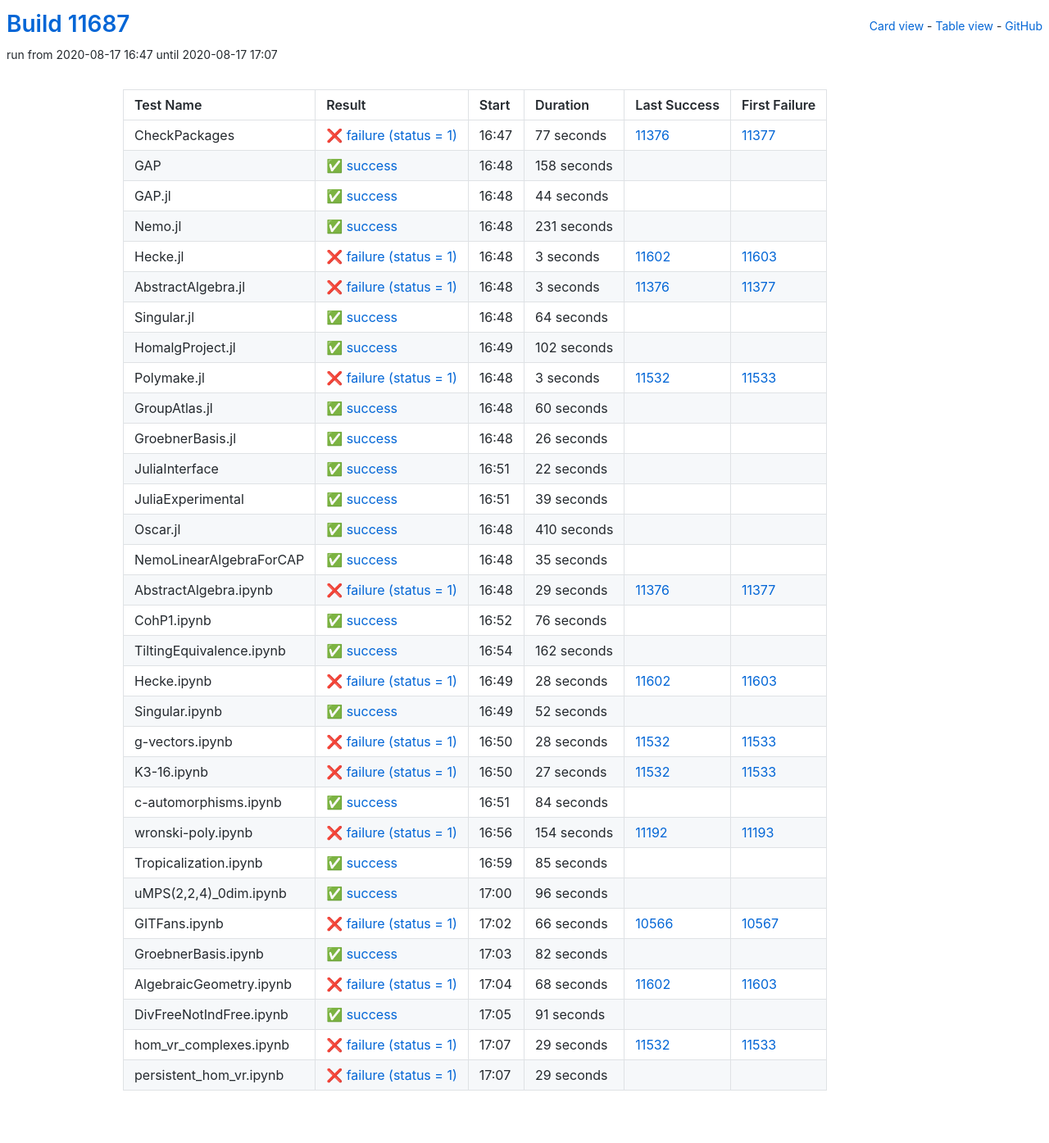
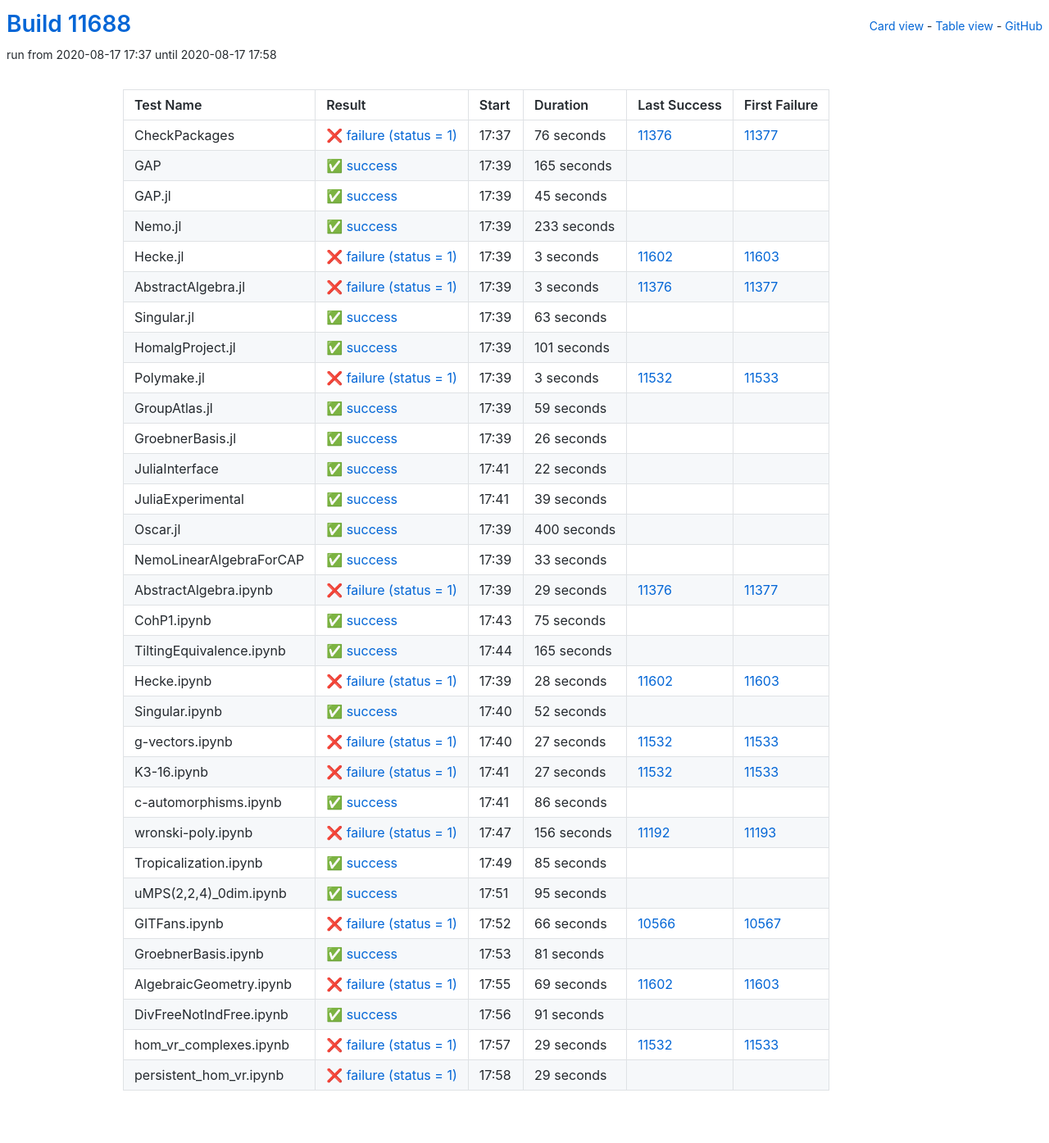
Before and after one commit to oscar-system/oscar-ci-status, a Jekyll site: the page built from table.html, in a window 1280 px wide. Shown: the whole page at 82% size. Built offline with Jekyll 4.4.1, drawn with Linux system fonts in a browser that asks for light colours.

Commit message:
Build #11688

```diff
--- a/_data/ci.yml
+++ b/_data/ci.yml
@@ -1,6 +1,6 @@
 ---
-build: 11687
-build_url: https://oscarci.mathematik.uni-kl.de/job/oscar/11687/
+build: 11688
+build_url: https://oscarci.mathematik.uni-kl.de/job/oscar/11688/
 job: oscar
 organization: oscar-system
 repo: oscar-ci-status
@@ -8,56 +8,56 @@
 tests:
 - name: CheckPackages
   id: checkpackages
-  log: https://oscarci.mathematik.uni-kl.de/job/oscar/11687/artifact/logs/build-11687/CheckPackages.log
-  start: 2020-08-17 16:47
+  log: https://oscarci.mathematik.uni-kl.de/job/oscar/11688/artifact/logs/build-11688/CheckPackages.log
+  start: 2020-08-17 17:37
   success: false
   exitcode: 1
   status: failure
-  duration: 77
+  duration: 76
   last_success: 11376
   last_success_url: https://oscarci.mathematik.uni-kl.de/job/oscar/11376/
   first_failure: 11377
   first_failure_url: https://oscarci.mathematik.uni-kl.de/job/oscar/11377/
 - name: GAP
   id: gap
-  log: https://oscarci.mathematik.uni-kl.de/job/oscar/11687/artifact/logs/build-11687/GAP.log
-  start: 2020-08-17 16:48
+  log: https://oscarci.mathematik.uni-kl.de/job/oscar/11688/artifact/logs/build-11688/GAP.log
+  start: 2020-08-17 17:39
   success: true
   exitcode: 0
   status: success
-  duration: 158
+  duration: 165
   last_success: false
   last_success_url:
   first_failure: false
   first_failure_url:
 - name: GAP.jl
   id: gap-jl
-  log: https://oscarci.mathematik.uni-kl.de/job/oscar/11687/artifact/logs/build-11687/GAP.jl.log
-  start: 2020-08-17 16:48
+  log: https://oscarci.mathematik.uni-kl.de/job/oscar/11688/artifact/logs/build-11688/GAP.jl.log
+  start: 2020-08-17 17:39
   success: true
   exitcode: 0
   status: success
-  duration: 44
+  duration: 45
   last_success: false
   last_success_url:
   first_failure: false
   first_failure_url:
 - name: Nemo.jl
   id: nemo-jl
-  log: https://oscarci.mathematik.uni-kl.de/job/oscar/11687/artifact/logs/build-11687/Nemo.jl.log
-  start: 2020-08-17 16:48
+  log: https://oscarci.mathematik.uni-kl.de/job/oscar/11688/artifact/logs/build-11688/Nemo.jl.log
+  start: 2020-08-17 17:39
   success: true
   exitcode: 0
   status: success
-  duration: 231
+  duration: 233
   last_success: false
   last_success_url:
   first_failure: false
   first_failure_url:
 - name: Hecke.jl
   id: hecke-jl
-  log: https://oscarci.mathematik.uni-kl.de/job/oscar/11687/artifact/logs/build-11687/Hecke.jl.log
-  start: 2020-08-17 16:48
+  log: https://oscarci.mathematik.uni-kl.de/job/oscar/11688/artifact/logs/build-11688/Hecke.jl.log
+  start: 2020-08-17 17:39
   success: false
   exitcode: 1
   status: failure
@@ -68,8 +68,8 @@
   first_failure_url: https://oscarci.mathematik.uni-kl.de/job/oscar/11603/
 - name: AbstractAlgebra.jl
   id: abstractalgebra-jl
-  log: https://oscarci.mathematik.uni-kl.de/job/oscar/11687/artifact/logs/build-11687/AbstractAlgebra.jl.log
-  start: 2020-08-17 16:48
+  log: https://oscarci.mathematik.uni-kl.de/job/oscar/11688/artifact/logs/build-11688/AbstractAlgebra.jl.log
+  start: 2020-08-17 17:39
   success: false
   exitcode: 1
   status: failure
@@ -80,32 +80,32 @@
   first_failure_url: https://oscarci.mathematik.uni-kl.de/job/oscar/11377/
 - name: Singular.jl
   id: singular-jl
-  log: https://oscarci.mathematik.uni-kl.de/job/oscar/11687/artifact/logs/build-11687/Singular.jl.log
-  start: 2020-08-17 16:48
+  log: https://oscarci.mathematik.uni-kl.de/job/oscar/11688/artifact/logs/build-11688/Singular.jl.log
+  start: 2020-08-17 17:39
   success: true
   exitcode: 0
   status: success
-  duration: 64
+  duration: 63
   last_success: false
   last_success_url:
   first_failure: false
   first_failure_url:
 - name: HomalgProject.jl
   id: homalgproject-jl
-  log: https://oscarci.mathematik.uni-kl.de/job/oscar/11687/artifact/logs/build-11687/HomalgProject.jl.log
-  start: 2020-08-17 16:49
+  log: https://oscarci.mathematik.uni-kl.de/job/oscar/11688/artifact/logs/build-11688/HomalgProject.jl.log
+  start: 2020-08-17 17:39
   success: true
   exitcode: 0
   status: success
-  duration: 102
+  duration: 101
   last_success: false
   last_success_url:
   first_failure: false
   first_failure_url:
 - name: Polymake.jl
   id: polymake-jl
-  log: https://oscarci.mathematik.uni-kl.de/job/oscar/11687/artifact/logs/build-11687/Polymake.jl.log
-  start: 2020-08-17 16:48
+  log: https://oscarci.mathematik.uni-kl.de/job/oscar/11688/artifact/logs/build-11688/Polymake.jl.log
+  start: 2020-08-17 17:39
   success: false
   exitcode: 1
   status: failure
@@ -116,20 +116,20 @@
   first_failure_url: https://oscarci.mathematik.uni-kl.de/job/oscar/11533/
 - name: GroupAtlas.jl
   id: groupatlas-jl
-  log: https://oscarci.mathematik.uni-kl.de/job/oscar/11687/artifact/logs/build-11687/GroupAtlas.jl.log
-  start: 2020-08-17 16:48
+  log: https://oscarci.mathematik.uni-kl.de/job/oscar/11688/artifact/logs/build-11688/GroupAtlas.jl.log
+  start: 2020-08-17 17:39
   success: true
   exitcode: 0
   status: success
-  duration: 60
+  duration: 59
   last_success: false
   last_success_url:
   first_failure: false
   first_failure_url:
 - name: GroebnerBasis.jl
   id: groebnerbasis-jl
-  log: https://oscarci.mathematik.uni-kl.de/job/oscar/11687/artifact/logs/build-11687/GroebnerBasis.jl.log
-  start: 2020-08-17 16:48
+  log: https://oscarci.mathematik.uni-kl.de/job/oscar/11688/artifact/logs/build-11688/GroebnerBasis.jl.log
+  start: 2020-08-17 17:39
   success: true
   exitcode: 0
   status: success
@@ -140,8 +140,8 @@
   first_failure_url:
 - name: JuliaInterface
   id: juliainterface
-  log: https://oscarci.mathematik.uni-kl.de/job/oscar/11687/artifact/logs/build-11687/JuliaInterface.log
-  start: 2020-08-17 16:51
+  log: https://oscarci.mathematik.uni-kl.de/job/oscar/11688/artifact/logs/build-11688/JuliaInterface.log
+  start: 2020-08-17 17:41
   success: true
   exitcode: 0
   status: success
@@ -152,8 +152,8 @@
   first_failure_url:
 - name: JuliaExperimental
   id: juliaexperimental
-  log: https://oscarci.mathematik.uni-kl.de/job/oscar/11687/artifact/logs/build-11687/JuliaExperimental.log
-  start: 2020-08-17 16:51
+  log: https://oscarci.mathematik.uni-kl.de/job/oscar/11688/artifact/logs/build-11688/JuliaExperimental.log
+  start: 2020-08-17 17:41
   success: true
   exitcode: 0
   status: success
@@ -164,32 +164,32 @@
   first_failure_url:
 - name: Oscar.jl
   id: oscar-jl
-  log: https://oscarci.mathematik.uni-kl.de/job/oscar/11687/artifact/logs/build-11687/Oscar.jl.log
-  start: 2020-08-17 16:48
+  log: https://oscarci.mathematik.uni-kl.de/job/oscar/11688/artifact/logs/build-11688/Oscar.jl.log
+  start: 2020-08-17 17:39
   success: true
   exitcode: 0
   status: success
-  duration: 410
+  duration: 400
   last_success: false
   last_success_url:
   first_failure: false
   first_failure_url:
 - name: NemoLinearAlgebraForCAP
   id: nemolinearalgebraforcap
-  log: https://oscarci.mathematik.uni-kl.de/job/oscar/11687/artifact/logs/build-11687/NemoLinearAlgebraForCAP.log
-  start: 2020-08-17 16:48
+  log: https://oscarci.mathematik.uni-kl.de/job/oscar/11688/artifact/logs/build-11688/NemoLinearAlgebraForCAP.log
+  start: 2020-08-17 17:39
   success: true
   exitcode: 0
   status: success
-  duration: 35
+  duration: 33
   last_success: false
   last_success_url:
   first_failure: false
   first_failure_url:
 - name: AbstractAlgebra.ipynb
   id: abstractalgebra-ipynb
-  log: https://oscarci.mathematik.uni-kl.de/job/oscar/11687/artifact/logs/build-11687/AbstractAlgebra.ipynb.log
-  start: 2020-08-17 16:48
+  log: https://oscarci.mathematik.uni-kl.de/job/oscar/11688/artifact/logs/build-11688/AbstractAlgebra.ipynb.log
+  start: 2020-08-17 17:39
   success: false
   exitcode: 1
   status: failure
@@ -200,32 +200,32 @@
   first_failure_url: https://oscarci.mathematik.uni-kl.de/job/oscar/11377/
 - name: CohP1.ipynb
   id: cohp1-ipynb
-  log: https://oscarci.mathematik.uni-kl.de/job/oscar/11687/artifact/logs/build-11687/CohP1.ipynb.log
-  start: 2020-08-17 16:52
+  log: https://oscarci.mathematik.uni-kl.de/job/oscar/11688/artifact/logs/build-11688/CohP1.ipynb.log
+  start: 2020-08-17 17:43
   success: true
   exitcode: 0
   status: success
-  duration: 76
+  duration: 75
   last_success: false
   last_success_url:
   first_failure: false
   first_failure_url:
 - name: TiltingEquivalence.ipynb
   id: tiltingequivalence-ipynb
-  log: https://oscarci.mathematik.uni-kl.de/job/oscar/11687/artifact/logs/build-11687/TiltingEquivalence.ipynb.log
-  start: 2020-08-17 16:54
+  log: https://oscarci.mathematik.uni-kl.de/job/oscar/11688/artifact/logs/build-11688/TiltingEquivalence.ipynb.log
+  start: 2020-08-17 17:44
   success: true
   exitcode: 0
   status: success
-  duration: 162
+  duration: 165
   last_success: false
   last_success_url:
   first_failure: false
   first_failure_url:
 - name: Hecke.ipynb
   id: hecke-ipynb
-  log: https://oscarci.mathematik.uni-kl.de/job/oscar/11687/artifact/logs/build-11687/Hecke.ipynb.log
-  start: 2020-08-17 16:49
+  log: https://oscarci.mathematik.uni-kl.de/job/oscar/11688/artifact/logs/build-11688/Hecke.ipynb.log
+  start: 2020-08-17 17:39
   success: false
   exitcode: 1
   status: failure
@@ -236,8 +236,8 @@
   first_failure_url: https://oscarci.mathematik.uni-kl.de/job/oscar/11603/
 - name: Singular.ipynb
   id: singular-ipynb
-  log: https://oscarci.mathematik.uni-kl.de/job/oscar/11687/artifact/logs/build-11687/Singular.ipynb.log
-  start: 2020-08-17 16:49
+  log: https://oscarci.mathematik.uni-kl.de/job/oscar/11688/artifact/logs/build-11688/Singular.ipynb.log
+  start: 2020-08-17 17:40
   success: true
   exitcode: 0
   status: success
@@ -248,20 +248,20 @@
   first_failure_url:
 - name: g-vectors.ipynb
   id: g-vectors-ipynb
-  log: https://oscarci.mathematik.uni-kl.de/job/oscar/11687/artifact/logs/build-11687/g-vectors.ipynb.log
-  start: 2020-08-17 16:50
+  log: https://oscarci.mathematik.uni-kl.de/job/oscar/11688/artifact/logs/build-11688/g-vectors.ipynb.log
+  start: 2020-08-17 17:40
   success: false
   exitcode: 1
   status: failure
-  duration: 28
+  duration: 27
   last_success: 11532
   last_success_url: https://oscarci.mathematik.uni-kl.de/job/oscar/11532/
   first_failure: 11533
   first_failure_url: https://oscarci.mathematik.uni-kl.de/job/oscar/11533/
 - name: K3-16.ipynb
   id: k3-16-ipynb
-  log: https://oscarci.mathematik.uni-kl.de/job/oscar/11687/artifact/logs/build-11687/K3-16.ipynb.log
-  start: 2020-08-17 16:50
+  log: https://oscarci.mathematik.uni-kl.de/job/oscar/11688/artifact/logs/build-11688/K3-16.ipynb.log
+  start: 2020-08-17 17:41
   success: false
   exitcode: 1
   status: failure
@@ -272,32 +272,32 @@
   first_failure_url: https://oscarci.mathematik.uni-kl.de/job/oscar/11533/
 - name: c-automorphisms.ipynb
   id: c-automorphisms-ipynb
-  log: https://oscarci.mathematik.uni-kl.de/job/oscar/11687/artifact/logs/build-11687/c-automorphisms.ipynb.log
-  start: 2020-08-17 16:51
+  log: https://oscarci.mathematik.uni-kl.de/job/oscar/11688/artifact/logs/build-11688/c-automorphisms.ipynb.log
+  start: 2020-08-17 17:41
   success: true
   exitcode: 0
   status: success
-  duration: 84
+  duration: 86
   last_success: false
   last_success_url:
   first_failure: false
   first_failure_url:
 - name: wronski-poly.ipynb
   id: wronski-poly-ipynb
-  log: https://oscarci.mathematik.uni-kl.de/job/oscar/11687/artifact/logs/build-11687/wronski-poly.ipynb.log
-  start: 2020-08-17 16:56
+  log: https://oscarci.mathematik.uni-kl.de/job/oscar/11688/artifact/logs/build-11688/wronski-poly.ipynb.log
+  start: 2020-08-17 17:47
   success: false
   exitcode: 1
   status: failure
-  duration: 154
+  duration: 156
   last_success: 11192
   last_success_url: https://oscarci.mathematik.uni-kl.de/job/oscar/11192/
   first_failure: 11193
   first_failure_url: https://oscarci.mathematik.uni-kl.de/job/oscar/11193/
 - name: Tropicalization.ipynb
   id: tropicalization-ipynb
-  log: https://oscarci.mathematik.uni-kl.de/job/oscar/11687/artifact/logs/build-11687/Tropicalization.ipynb.log
-  start: 2020-08-17 16:59
+  log: https://oscarci.mathematik.uni-kl.de/job/oscar/11688/artifact/logs/build-11688/Tropicalization.ipynb.log
+  start: 2020-08-17 17:49
   success: true
   exitcode: 0
   status: success
@@ -308,20 +308,20 @@
   first_failure_url:
 - name: uMPS(2,2,4)_0dim.ipynb
   id: umps-2-2-4-0dim-ipynb
-  log: https://oscarci.mathematik.uni-kl.de/job/oscar/11687/artifact/logs/build-11687/uMPS-2-2-4-_0dim.ipynb.log
-  start: 2020-08-17 17:00
+  log: https://oscarci.mathematik.uni-kl.de/job/oscar/11688/artifact/logs/build-11688/uMPS-2-2-4-_0dim.ipynb.log
+  start: 2020-08-17 17:51
   success: true
   exitcode: 0
   status: success
-  duration: 96
+  duration: 95
   last_success: false
   last_success_url:
   first_failure: false
   first_failure_url:
 - name: GITFans.ipynb
   id: gitfans-ipynb
-  log: https://oscarci.mathematik.uni-kl.de/job/oscar/11687/artifact/logs/build-11687/GITFans.ipynb.log
-  start: 2020-08-17 17:02
+  log: https://oscarci.mathematik.uni-kl.de/job/oscar/11688/artifact/logs/build-11688/GITFans.ipynb.log
+  start: 2020-08-17 17:52
   success: false
   exitcode: 1
   status: failure
@@ -332,32 +332,32 @@
   first_failure_url: https://oscarci.mathematik.uni-kl.de/job/oscar/10567/
 - name: GroebnerBasis.ipynb
   id: groebnerbasis-ipynb
-  log: https://oscarci.mathematik.uni-kl.de/job/oscar/11687/artifact/logs/build-11687/GroebnerBasis.ipynb.log
-  start: 2020-08-17 17:03
+  log: https://oscarci.mathematik.uni-kl.de/job/oscar/11688/artifact/logs/build-11688/GroebnerBasis.ipynb.log
+  start: 2020-08-17 17:53
   success: true
   exitcode: 0
   status: success
-  duration: 82
+  duration: 81
   last_success: false
   last_success_url:
   first_failure: false
   first_failure_url:
 - name: AlgebraicGeometry.ipynb
   id: algebraicgeometry-ipynb
-  log: https://oscarci.mathematik.uni-kl.de/job/oscar/11687/artifact/logs/build-11687/AlgebraicGeometry.ipynb.log
-  start: 2020-08-17 17:04
+  log: https://oscarci.mathematik.uni-kl.de/job/oscar/11688/artifact/logs/build-11688/AlgebraicGeometry.ipynb.log
+  start: 2020-08-17 17:55
   success: false
   exitcode: 1
   status: failure
-  duration: 68
+  duration: 69
   last_success: 11602
   last_success_url: https://oscarci.mathematik.uni-kl.de/job/oscar/11602/
   first_failure: 11603
   first_failure_url: https://oscarci.mathematik.uni-kl.de/job/oscar/11603/
 - name: DivFreeNotIndFree.ipynb
   id: divfreenotindfree-ipynb
-  log: https://oscarci.mathematik.uni-kl.de/job/oscar/11687/artifact/logs/build-11687/DivFreeNotIndFree.ipynb.log
-  start: 2020-08-17 17:05
+  log: https://oscarci.mathematik.uni-kl.de/job/oscar/11688/artifact/logs/build-11688/DivFreeNotIndFree.ipynb.log
+  start: 2020-08-17 17:56
   success: true
   exitcode: 0
   status: success
@@ -368,8 +368,8 @@
   first_failure_url:
 - name: hom_vr_complexes.ipynb
   id: hom-vr-complexes-ipynb
-  log: https://oscarci.mathematik.uni-kl.de/job/oscar/11687/artifact/logs/build-11687/hom_vr_complexes.ipynb.log
-  start: 2020-08-17 17:07
+  log: https://oscarci.mathematik.uni-kl.de/job/oscar/11688/artifact/logs/build-11688/hom_vr_complexes.ipynb.log
+  start: 2020-08-17 17:57
   success: false
   exitcode: 1
   status: failure
@@ -380,8 +380,8 @@
   first_failure_url: https://oscarci.mathematik.uni-kl.de/job/oscar/11533/
 - name: persistent_hom_vr.ipynb
   id: persistent-hom-vr-ipynb
-  log: https://oscarci.mathematik.uni-kl.de/job/oscar/11687/artifact/logs/build-11687/persistent_hom_vr.ipynb.log
-  start: 2020-08-17 17:07
+  log: https://oscarci.mathematik.uni-kl.de/job/oscar/11688/artifact/logs/build-11688/persistent_hom_vr.ipynb.log
+  start: 2020-08-17 17:58
   success: false
   exitcode: 1
   status: failure
```
Also changed, not shown: README.md.
